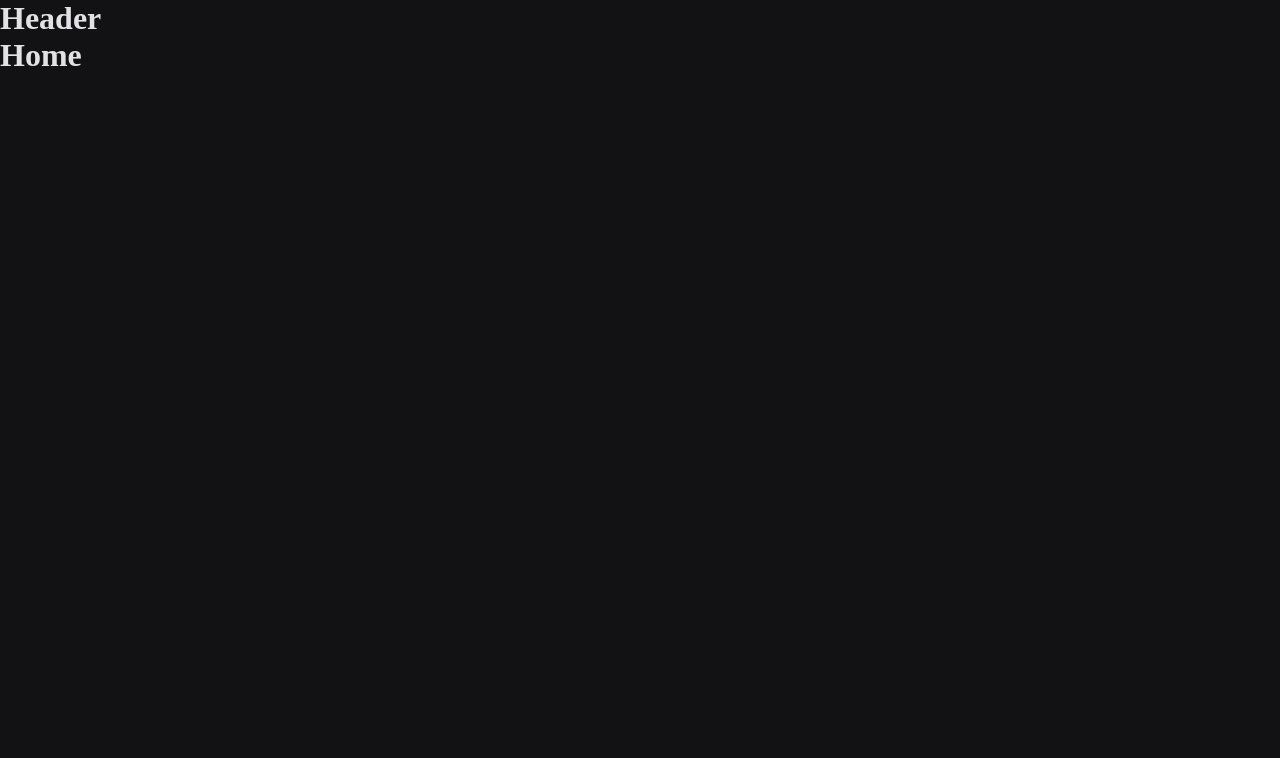
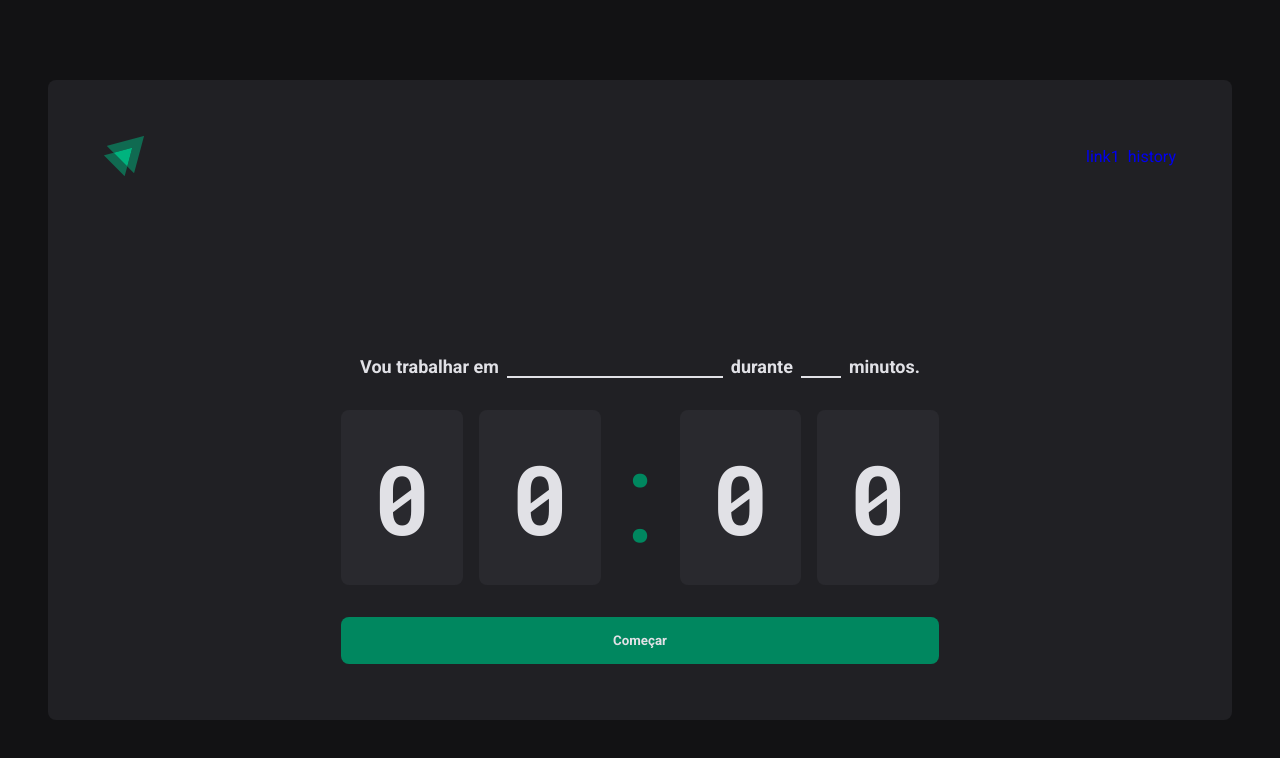
Before and after one commit to joao-milhomem/timer-ignite, a React (Vite) app: page / in a window 1280 px wide. Shown: the top 758 px of the page. Built offline with nearby package versions, Linux system fonts and the light colour scheme.

Commit message:
Estilizando pages

```diff
--- a/index.html
+++ b/index.html
@@ -1,8 +1,14 @@
 <!doctype html>
 <html lang="pt-br">
   <head>
+    <link rel="preconnect" href="https://fonts.googleapis.com">
+    <link rel="preconnect" href="https://fonts.gstatic.com" crossorigin>
+    <link
+      href="https://fonts.googleapis.com/css2?family=
+      Roboto+Mono:ital,wght@0,700;1,700&family=Roboto:wght@400;700&display=swap"
+      rel="stylesheet"
+    >
     <meta charset="UTF-8" />
-    <link rel="icon" type="image/svg+xml" href="/vite.svg" />
     <meta name="viewport" content="width=device-width, initial-scale=1.0" />
     <title>Timer</title>
   </head>
--- a/src/@types/styled.d.ts
+++ b/src/@types/styled.d.ts
@@ -1,8 +1,8 @@
 import 'styled-components'
 import { defaultTheme } from '../themes/defaultTheme'
 
-type ThemeTypes = typeof defaultTheme
+type ThemeType = typeof defaultTheme
 
 declare module 'styled-components' {
-  export interface DefaultTheme extends ThemeTypes {}
+  export interface DefaultTheme extends ThemeType {}
 }
--- a/src/App.tsx
+++ b/src/App.tsx
@@ -7,11 +7,12 @@ import GlobalStyle from './styles/global'
 
 export function App() {
   return (
-    <BrowserRouter>
-      <Router />
-      <ThemeProvider theme={defaultTheme}>
-        <GlobalStyle />
-      </ThemeProvider>
-    </BrowserRouter>
+    <ThemeProvider theme={defaultTheme}>
+      <GlobalStyle />
+
+      <BrowserRouter>
+        <Router />
+      </BrowserRouter>
+    </ThemeProvider>
   )
 }
--- a/src/components/Header/index.tsx
+++ b/src/components/Header/index.tsx
@@ -1,3 +1,16 @@
+import { NavLink } from 'react-router-dom'
+import { HeaderContainer } from './styled'
+import igniteLogo from '../../assets/logo.svg'
+
 export function Header() {
-  return <h1>Header</h1>
+  return (
+    <HeaderContainer>
+      <img src={igniteLogo} alt="" />
+
+      <nav>
+        <NavLink to="/">link1</NavLink>
+        <NavLink to="/history">history</NavLink>
+      </nav>
+    </HeaderContainer>
+  )
 }
--- /dev/null
+++ b/src/components/Header/styled.ts
@@ -0,0 +1,16 @@
+import styled from 'styled-components'
+
+export const HeaderContainer = styled.header`
+  display: flex;
+  align-items: center;
+  justify-content: space-between;
+
+  > img {
+    display: block;
+  }
+
+  > nav {
+    display: flex;
+    gap: 0.5rem;
+  }
+`
--- a/src/layouts/DefaultLayout.tsx
+++ /dev/null
@@ -1,11 +0,0 @@
-import { Outlet } from 'react-router-dom'
-import { Header } from '../components/Header'
-
-export function DefaultLayout() {
-  return (
-    <div>
-      <Header />
-      <Outlet />
-    </div>
-  )
-}
--- /dev/null
+++ b/src/layouts/DefaultLayout/index.tsx
@@ -0,0 +1,12 @@
+import { Outlet } from 'react-router-dom'
+import { Header } from '../../components/Header'
+import { DefaultLayoutContainer } from './styled'
+
+export function DefaultLayout() {
+  return (
+    <DefaultLayoutContainer>
+      <Header />
+      <Outlet />
+    </DefaultLayoutContainer>
+  )
+}
--- /dev/null
+++ b/src/layouts/DefaultLayout/styled.ts
@@ -0,0 +1,18 @@
+import styled from 'styled-components'
+
+export const DefaultLayoutContainer = styled.div`
+  background-color: ${(props) => props.theme['gray-800']};
+  border-radius: 8px;
+
+  max-width: 74rem;
+  margin-inline: auto;
+
+  height: calc(100vh - 10rem);
+  margin-block: 5rem;
+
+  padding: 3.5rem;
+
+  display: flex;
+  flex-direction: column;
+  justify-content: space-between;
+`
--- a/src/pages/Home/index.tsx
+++ b/src/pages/Home/index.tsx
@@ -1,3 +1,35 @@
+import {
+  ButtonSubmit,
+  HomeContainer,
+  InputContainer,
+  Separator,
+  TimerContainer,
+} from './styled'
+
 export function Home() {
-  return <h1>Home</h1>
+  return (
+    <HomeContainer>
+      <form action="">
+        <InputContainer>
+          <label htmlFor="">Vou trabalhar em</label>
+          <input type="text" />
+
+          <label htmlFor="">durante</label>
+          <input type="number" />
+
+          <span>minutos.</span>
+        </InputContainer>
+
+        <TimerContainer>
+          <span>0</span>
+          <span>0</span>
+          <Separator>:</Separator>
+          <span>0</span>
+          <span>0</span>
+        </TimerContainer>
+
+        <ButtonSubmit type="submit">Começar</ButtonSubmit>
+      </form>
+    </HomeContainer>
+  )
 }
--- /dev/null
+++ b/src/pages/Home/styled.ts
@@ -0,0 +1,79 @@
+import styled from 'styled-components'
+
+export const HomeContainer = styled.div`
+  display: grid;
+  place-content: center;
+
+  > form {
+    display: flex;
+    flex-direction: column;
+    align-items: center;
+    gap: 2rem;
+  }
+`
+
+export const InputContainer = styled.div`
+  display: flex;
+  align-items: center;
+  gap: 0.5rem;
+
+  font-weight: 700;
+  font-size: 1.125rem;
+
+  > input {
+    border-bottom: 2px solid ${(props) => props.theme['gray-100']};
+    color: ${(props) => props.theme['gray-100']};
+
+    font-size: 1.125rem;
+    font-weight: 700;
+  }
+
+  > input[type='text'] {
+    display: block;
+    width: max-content;
+  }
+
+  > input[type='number'] {
+    width: 40px;
+  }
+`
+
+export const TimerContainer = styled.div`
+  display: flex;
+  align-items: center;
+  justify-content: center;
+  gap: 1rem;
+
+  > span {
+    font-size: 6rem;
+    font-weight: 700;
+    font-family: 'Roboto Mono', monospace;
+    background-color: ${(props) => props.theme['gray-700']};
+    border-radius: 8px;
+    padding: 1.5rem 2rem;
+  }
+`
+
+export const Separator = styled.small`
+  color: ${(props) => props.theme['green-500']};
+  background-color: none;
+
+  font-size: 8rem;
+  padding-inline: 0.5rem;
+`
+
+export const ButtonSubmit = styled.button`
+  color: ${(props) => props.theme['gray-100']};
+  background-color: ${(props) => props.theme['green-500']};
+  border-radius: 8px;
+
+  font-weight: 700;
+
+  padding: 1rem;
+  width: 100%;
+
+  display: flex;
+  align-items: center;
+  justify-content: center;
+  gap: 0.5rem;
+`
--- a/src/styles/global.ts
+++ b/src/styles/global.ts
@@ -16,6 +16,7 @@ export default createGlobalStyle`
     background-color: ${(props) => props.theme['gray-900']};
     color:  ${(props) => props.theme['gray-100']};
     font-size:1rem;
+    font-family: "Roboto", sans-serif;
   }
 
   a {
@@ -23,6 +24,7 @@ export default createGlobalStyle`
   }
 
   button , input, select , textarea {
+    font-family: "Roboto", sans-serif;
     background: transparent;
     border: none;
   }
```
Also changed, not shown: src/assets/logo.svg (added).
